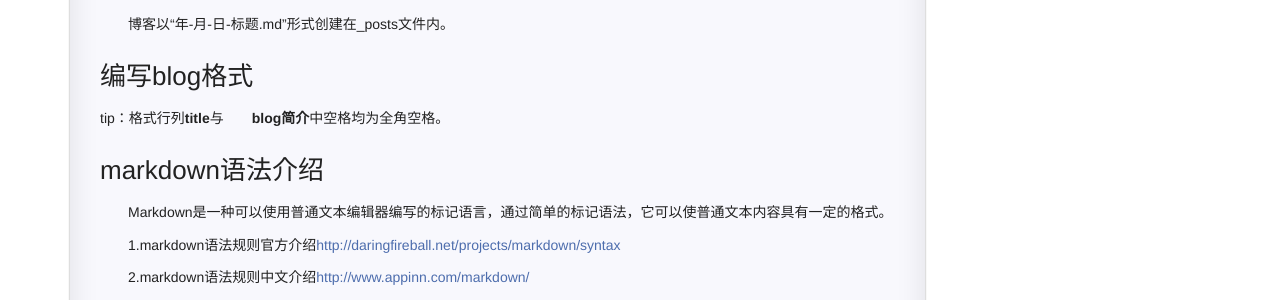
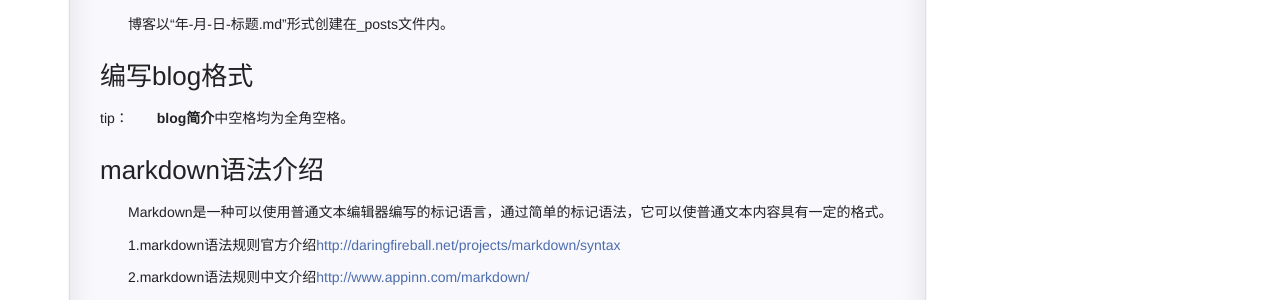
Before and after one commit to Dongwublog/Dongwublog.github.io, a Jekyll site: the page built from _posts/2016-8-9-markdown语法简述.md, in a window 1280 px wide. Shown: the part 700-1000 px from the top of the page. Built offline with Jekyll 4.4.1, drawn with Linux system fonts in a browser that asks for light colours; comment, search, counter and statistics services are not loaded.

Commit message:
Update 2016-8-9-markdown语法简述.md

```diff
--- a/_posts/2016-8-9-markdown语法简述.md
+++ b/_posts/2016-8-9-markdown语法简述.md
@@ -34,7 +34,7 @@ tags: jekyll markdown
 
 ### 编写blog格式
 
-tip：格式行列**title**与**　　blog简介**中空格均为全角空格。
+tip：**　　blog简介**中空格均为全角空格。
 
 ### markdown语法介绍
 　　Markdown是一种可以使用普通文本编辑器编写的标记语言，通过简单的标记语法，它可以使普通文本内容具有一定的格式。
```
